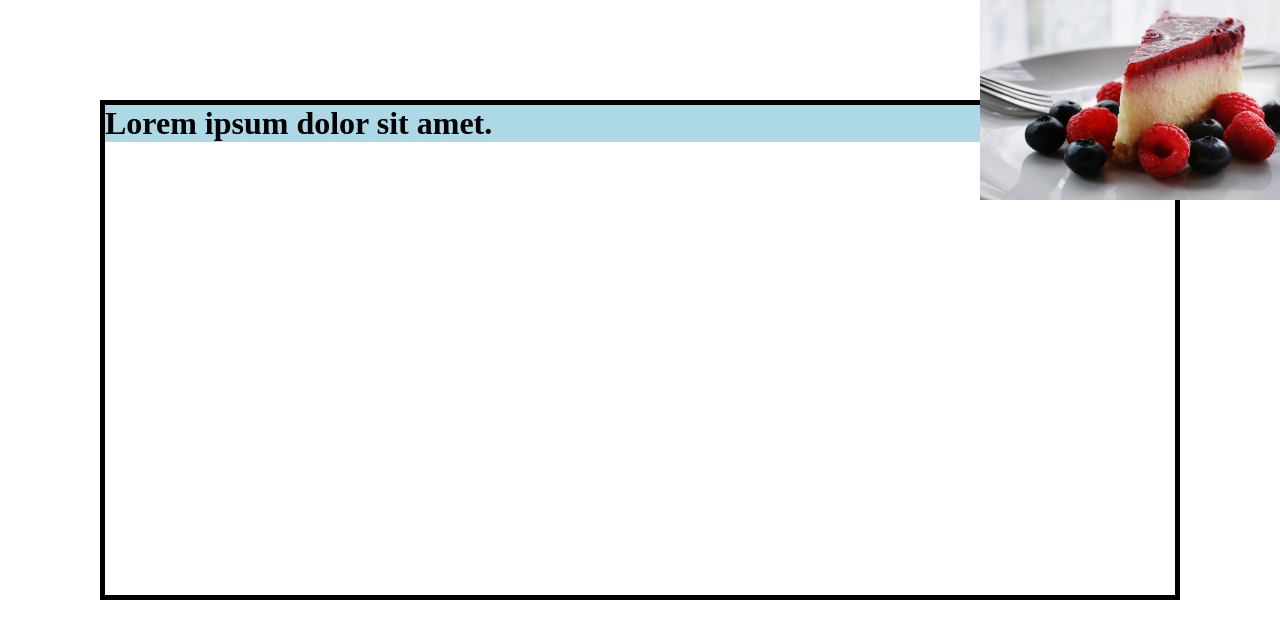
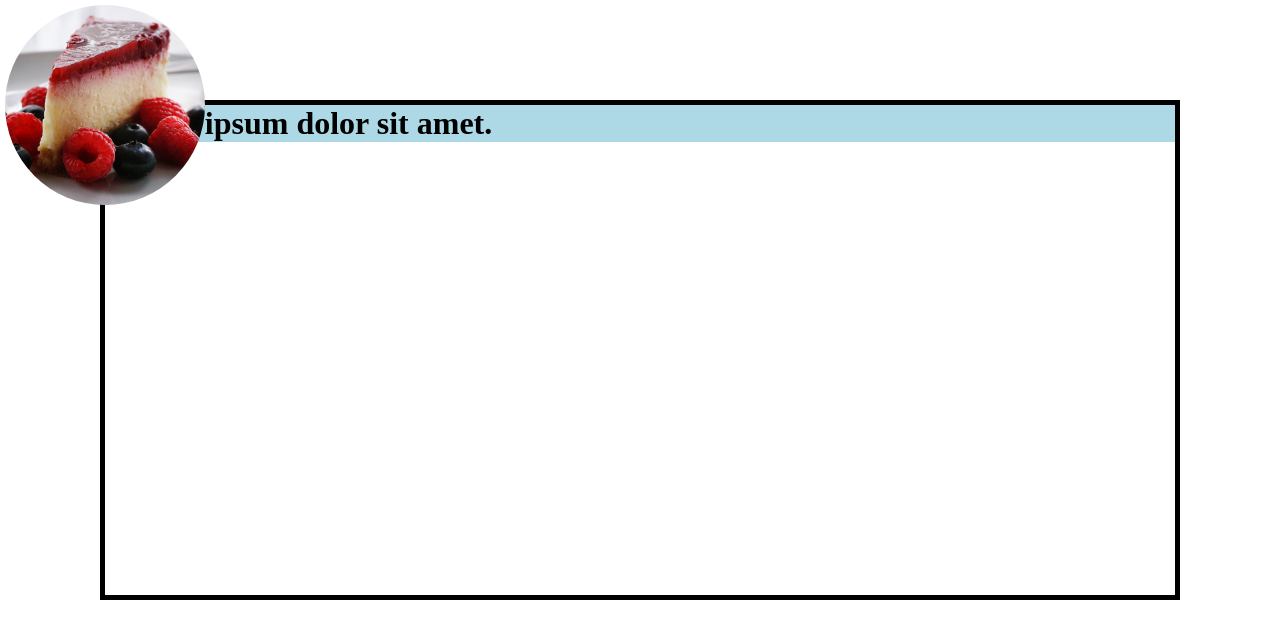
Before and after one commit to aung-ye-tun/swd-css, a plain HTML site: page position/index.html in a window 1280 px wide. Shown: the top 638 px of the page. Drawn offline with Linux system fonts and the light colour scheme.

Commit message:
css position final

```diff
--- a/position/css/style.css
+++ b/position/css/style.css
@@ -18,16 +18,23 @@ html {
 
 .obj-1 {
   height: 200px;
+  width: 200px;
+  object-fit: cover;
+  object-position: right;
   /* position: relative;
   top: 70px;
   left: 50px;
   z-index: 3; */
-  /* position: absolute;
+  position: absolute;
+  top: -100px;
+  left: -100px;
+  border-radius: 50%;
+  /* top: 0;
   bottom: 0;
+  margin: auto; */
+  /* position: fixed;
+  top: 0;
   right: 0; */
-  position: fixed;
-  top: 0;
-  right: 0;
 }
 
 .obj-2 {
```
